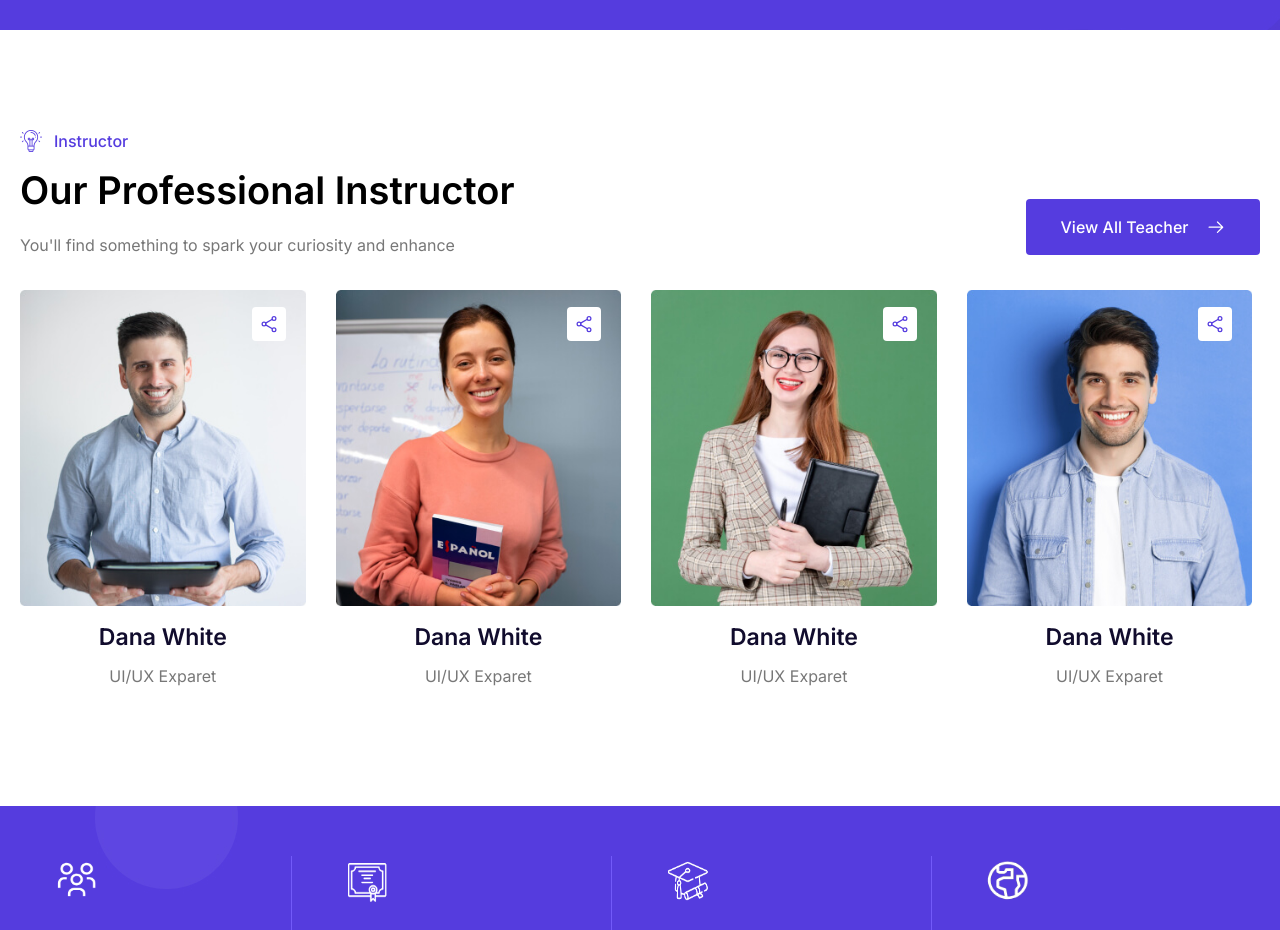
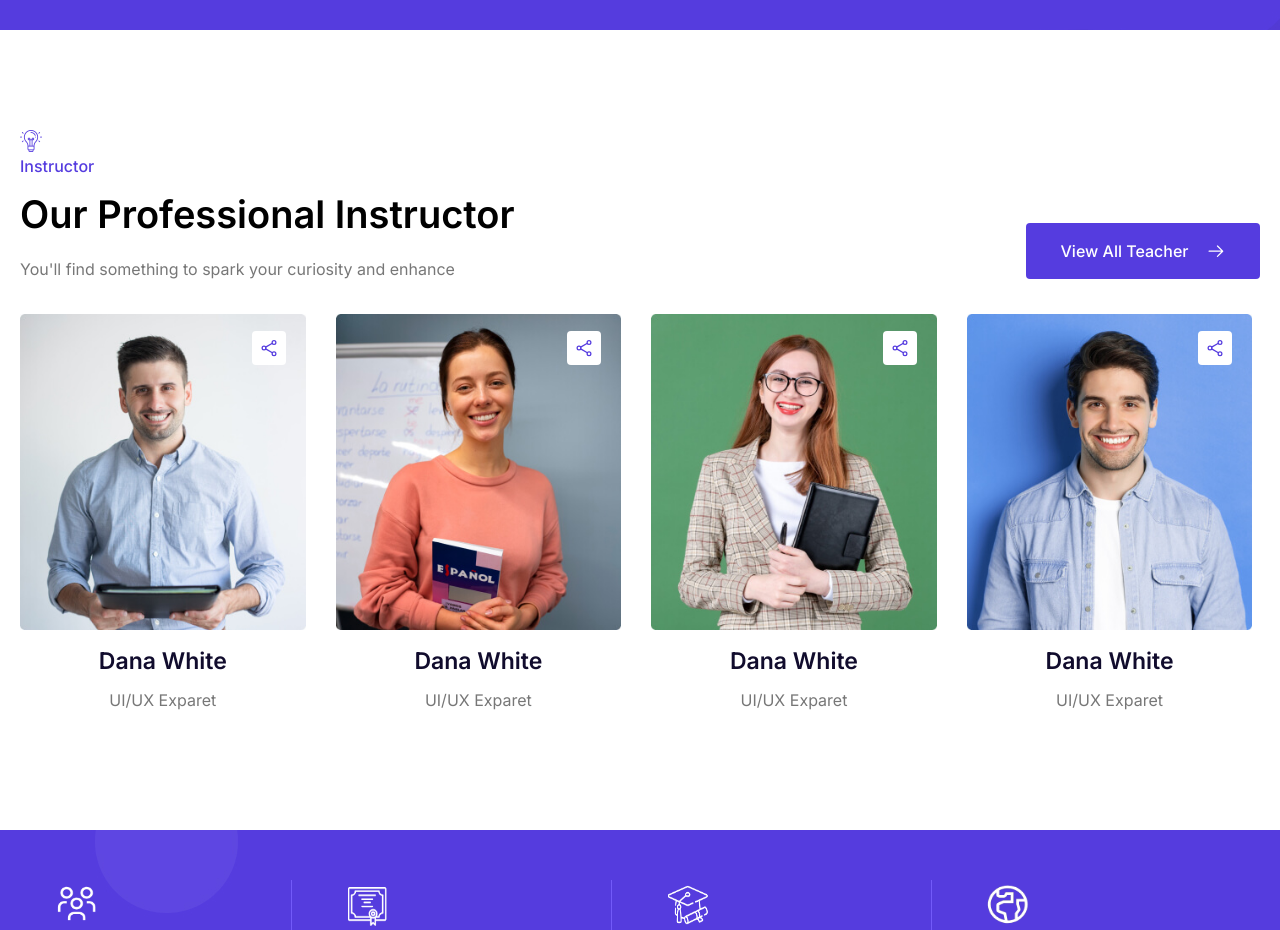
Before and after one commit to Daniel24356/E-learning, a React (Vite) app: page / in a window 1280 px wide. Shown: the part 4860-5790 px from the top of the page. Built offline with nearby package versions, Linux system fonts and the light colour scheme.

Commit message:
commented teacher.css

```diff
--- a/src/pages/Teacher/teacher.css
+++ b/src/pages/Teacher/teacher.css
@@ -51,11 +51,11 @@
     width: 285.583px;
     height: 316px;
 }
-.bulbs-div{
+/* .bulbs-div{
     display: flex;
     align-items: center;
     gap: 12px;
-}
+} */
 .bulbs-div img{
     height: 22px;
     width: 22px;
```
